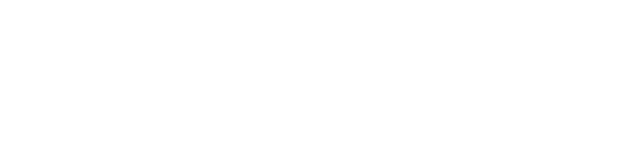
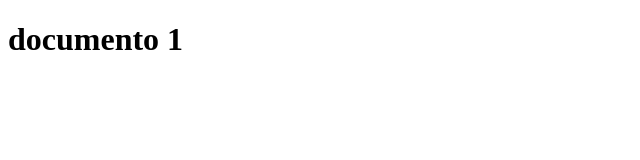
Before and after one commit to estefania8708/taller1, a plain HTML site: page index.html in a window 1280 px wide. Shown: the whole page, without its empty margins (0-640 px from the left). Drawn offline with Linux system fonts and the light colour scheme.

Commit message:
edicion trabajo

```diff
--- a/index.html
+++ b/index.html
@@ -3,9 +3,9 @@
 <head>
 	<meta charset="utf-8">
 	<meta name="viewport" content="width=device-width, initial-scale=1">
-	<title></title>
+	<title>taller clase</title>
 </head>
 <body>
-
+<h1> documento 1</h1>
 </body>
 </html>
```
